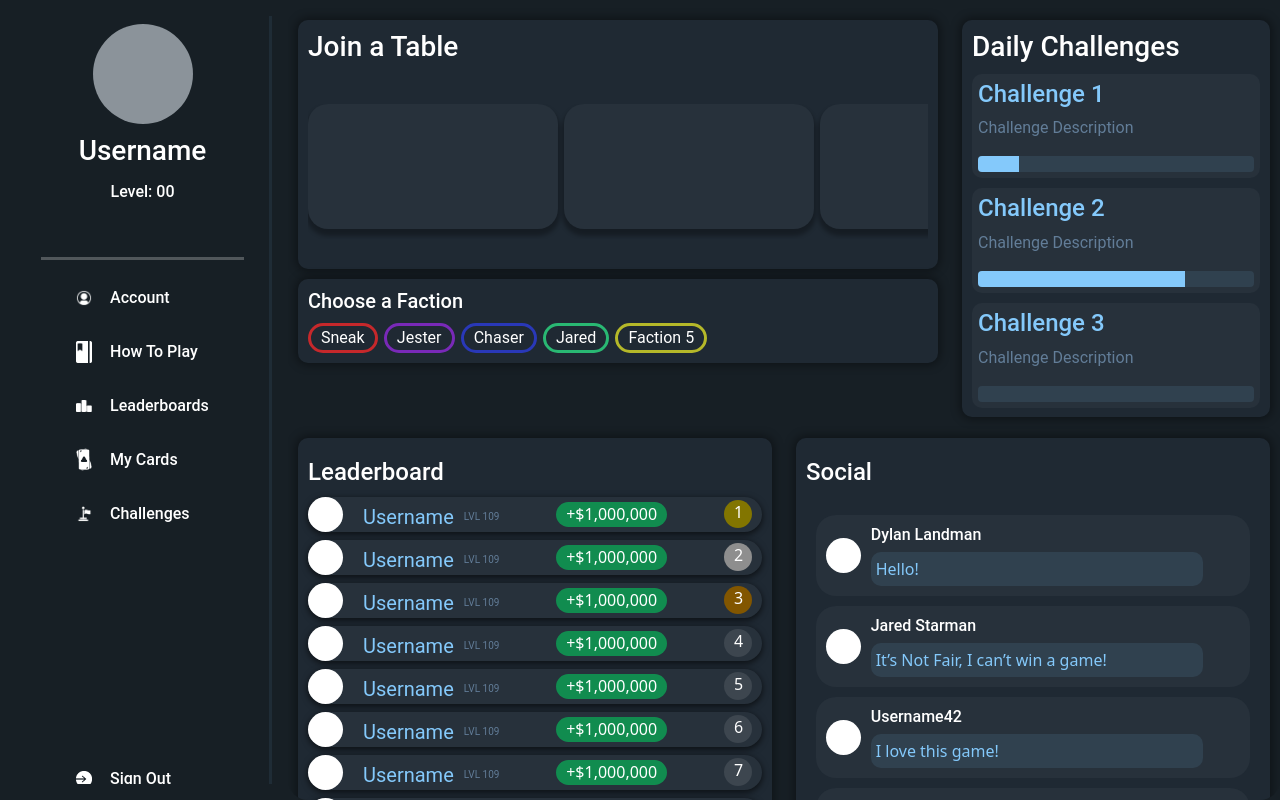
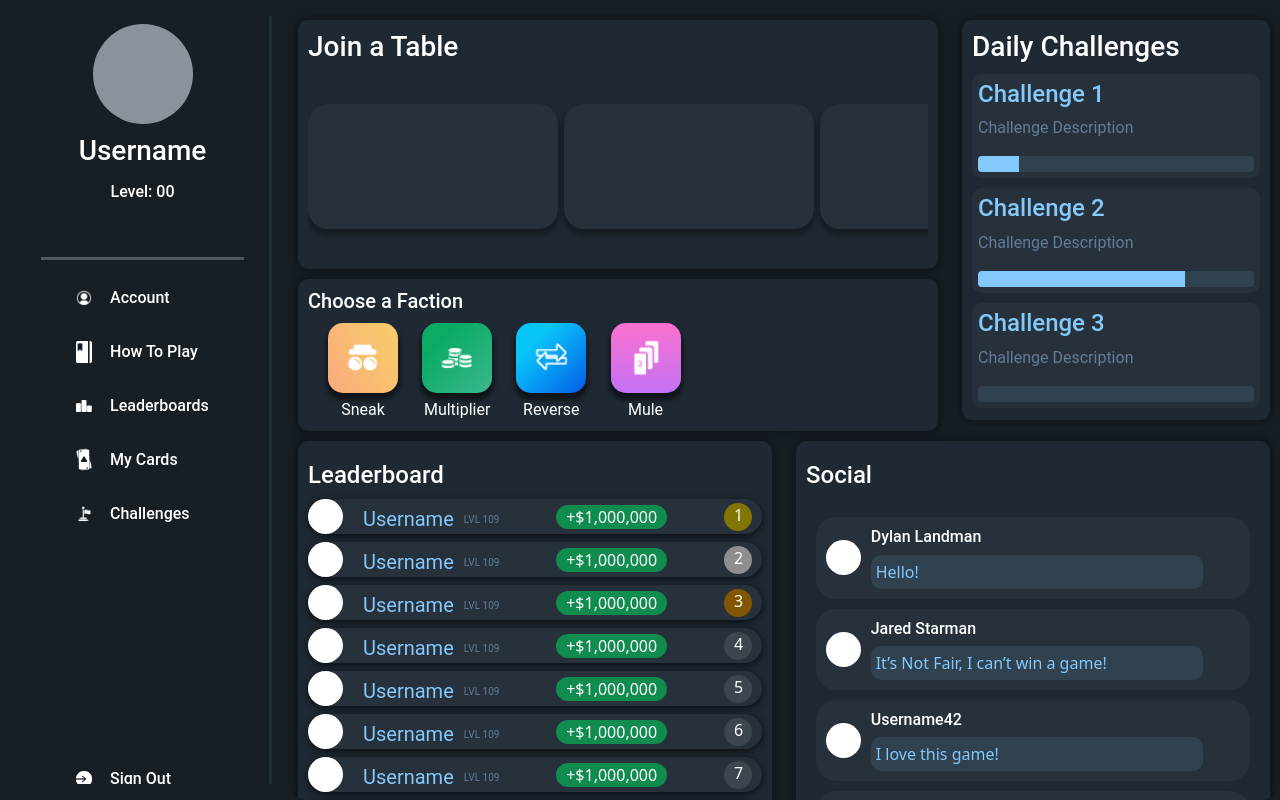
Before and after one commit to dlandman27/cs326-final-ironhorseman-group13, a plain HTML site: page dashboard.html in a window 1280 px wide. Drawn offline with Linux system fonts and the light colour scheme.

Commit message:
Changed faction containers

```diff
--- a/dashboard.html
+++ b/dashboard.html
@@ -43,11 +43,10 @@
                     <div class="main-section-container choose-faction-container">
                         <h3>Choose a Faction</h3>
                         <div class="faction-button-container">
-                            <div class="faction-button f1"><p>Sneak</p></div>
-                            <div class="faction-button f2"><p>Jester</p></div>
-                            <div class="faction-button f3"><p>Chaser</p></div>
-                            <div class="faction-button f4"><p>Jared</p></div>
-                            <div class="faction-button f5"><p>Faction 5</p></div>
+                            <div class="faction-member-container"><div class="faction-logo f1"><i class="logo sneak"></i></div><p>Sneak</p></div>
+                            <div class="faction-member-container"><div class="faction-logo f2"><i class="logo multiplier"></i></div><p>Multiplier</p></div>
+                            <div class="faction-member-container"><div class="faction-logo f3"><i class="logo reverse"></i></div><p>Reverse</p></div>
+                            <div class="faction-member-container"><div class="faction-logo f4"><i class="logo mule"></i></div><p>Mule</p></div>
                         </div>
                     </div>
 
--- a/styles/dashboard.css
+++ b/styles/dashboard.css
@@ -245,8 +245,8 @@ row:nth-child(2){
 .faction-button-container{
     flex-direction: row;
     width: 100%;
-    overflow: auto;
     white-space: nowrap;
+    overflow-y: hidden;
 }
 
 .faction-button{
@@ -267,11 +267,14 @@ row:nth-child(2){
 }
 
 .f1{
-    border: #C6282B solid 3px;
+    background-color: #FBAB7E;
+    background-image: linear-gradient(62deg, #FBAB7E 0%, #F7CE68 100%);
+    /* border: #C6282B solid 3px; */
 }
 
+/*
 .f1.selected{
-    border: #C6282B solid 3px;
+    border: #C6282B solid 10px;
     background-color: #C6282B;
 }
 
@@ -293,15 +296,16 @@ row:nth-child(2){
 .f5.selected{
     border: #B5B829 solid 3px;
     background-color: #B5B829;
-}
+} */
 
-.f1:hover{
-    background-color: #B82929;
+.f1:hover {
+    background-color: #FBAB7E;
     transition: all 0.2s ease-in-out;
 }
 
 .f2{
-    border: #7929B8 solid 3px;
+    background-color: #3bb78f;
+    background-image: linear-gradient(315deg, #3bb78f 0%, #0bab64 74%);
 }
 
 .f2:hover, .f2:focus{
@@ -309,7 +313,8 @@ row:nth-child(2){
 }
 
 .f3{
-    border: #2938B8 solid 3px;
+    background-color: #045de9;
+    background-image: linear-gradient(315deg, #045de9 0%, #09c6f9 74%);
 }
 
 .f3:hover{
@@ -318,7 +323,7 @@ row:nth-child(2){
 }
 
 .f4{
-    border: #29B873 solid 3px;
+    background: linear-gradient(to top, #c471f5 0%, #fa71cd 100%);
 }
 
 .f4:hover{
@@ -614,3 +619,64 @@ row:nth-child(2){
     text-align: left;
     padding: 5px;
 }
+
+.faction-member-container{
+    display: flex;
+    flex-direction: column;
+    align-items: center;
+    justify-content: center;
+    width: 70px;
+    height: 70px;
+    display: inline-block;
+    margin-left: 20px;
+}
+
+.faction-member-container > p{
+    color: white;
+    text-align: center;
+    margin-top: 5px;
+}
+
+.faction-logo{
+    width: 100%;
+    height: 100%;
+    border-radius: 15px;
+    display: flex;
+    justify-content: center;
+    box-shadow: 0px 5px 4px 2px rgb(0 0 0 / 50%)
+}
+
+.logo{
+    width: 100%;
+    height: 100%;
+    border-radius: 20px;
+    background-color: black;
+}
+
+.logo.sneak{
+    background: url('../images/icons/white/sneak-white.png');
+    background-position: 50%;
+    background-repeat: no-repeat;
+    background-size: 40px;
+}
+
+.logo.multiplier{
+    background: url('../images/icons/white/multiplier-white.png');
+    background-position: 50%;
+    background-repeat: no-repeat;
+    background-size: 40px;
+}
+
+.logo.reverse{
+    background: url('../images/icons/white/reverse-white.png');
+    background-position: 50%;
+    background-repeat: no-repeat;
+    background-size: 40px;
+}
+
+.logo.mule{
+    background: url('../images/icons/white/3-times-white.png');
+    background-position: 50%;
+    background-repeat: no-repeat;
+    background-size: 40px;
+}
```
Also changed, not shown: images/icons/white/3-times-white.png (added), images/icons/white/multiplier-white.png (added), images/icons/white/reverse-white.png (added), images/icons/white/sneak-white.png (added).
